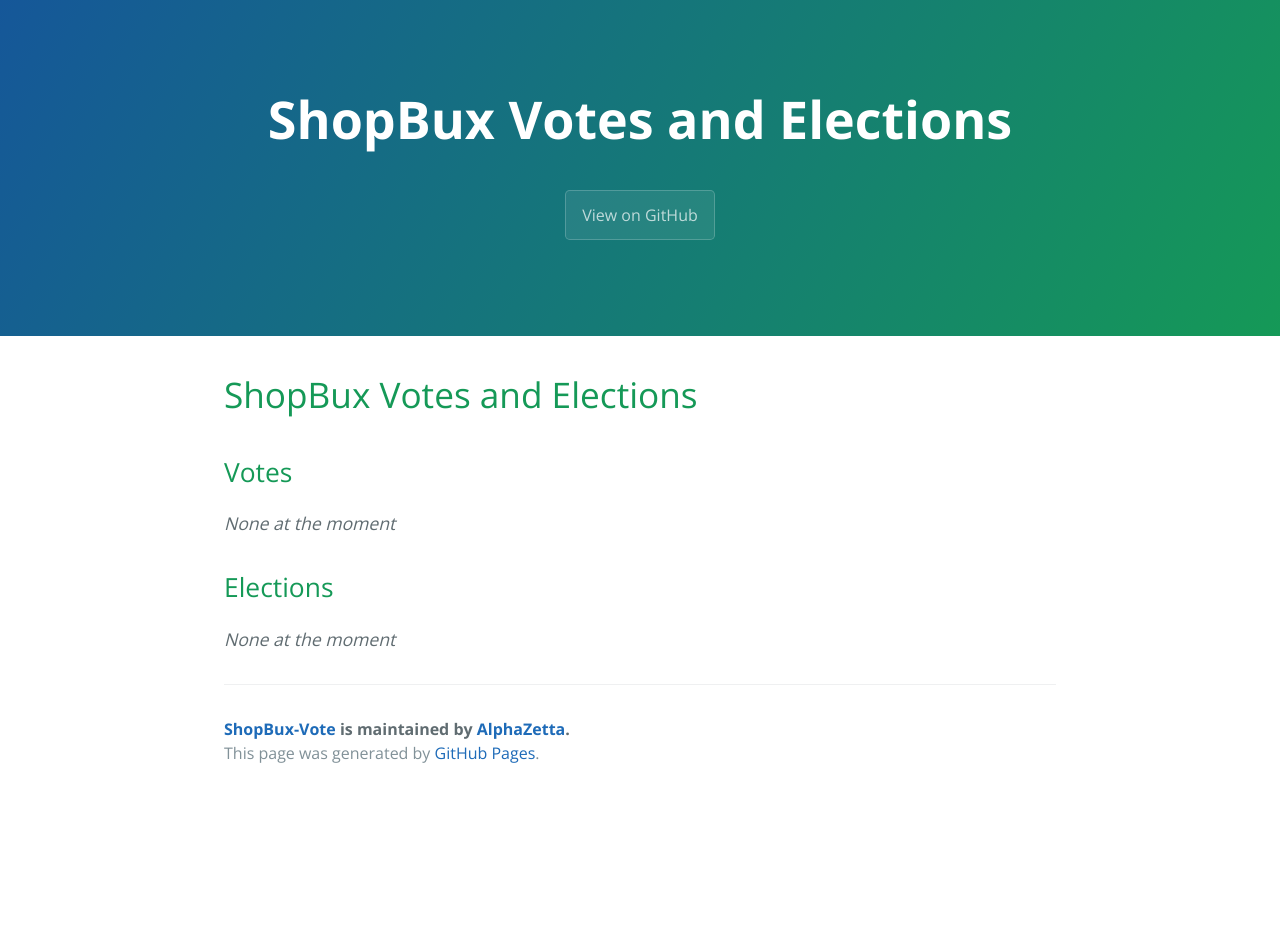
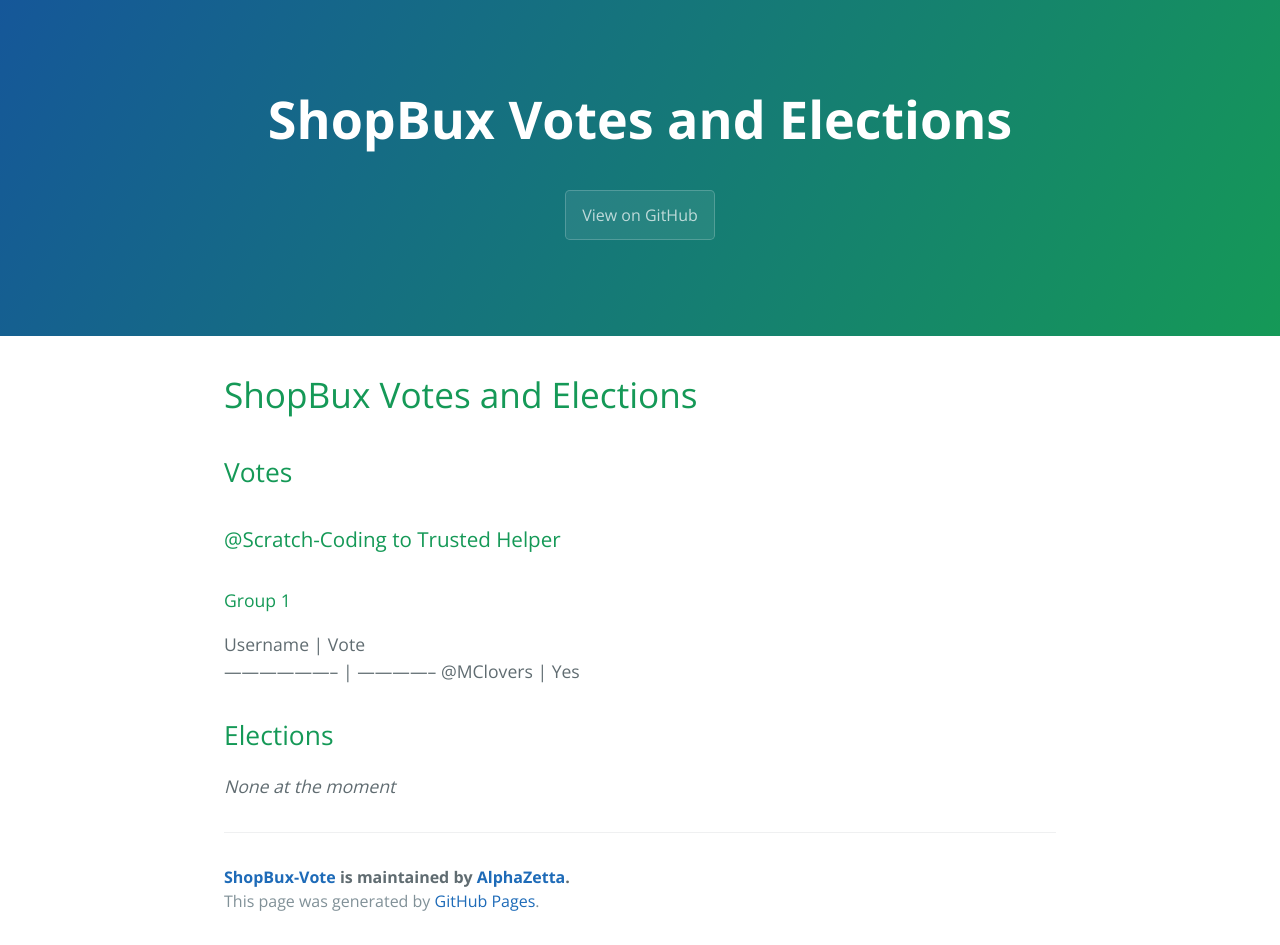
Before and after one commit to AlphaZetta/ShopBux-Vote, a Jekyll site: the page built from index.md, in a window 1280 px wide. Built offline with Jekyll 4.4.1, drawn with Linux system fonts in a browser that asks for light colours; the repository's description, which GitHub fills in, is left out; our own code applies the rules of GitHub Pages for plain Markdown files; before the commit the page ends 900 px from its top, so only the background shows below that.

Commit message:
Update index.md

```diff
--- a/index.md
+++ b/index.md
@@ -6,7 +6,12 @@ layout: default
 
 ## Votes
 
-*None at the moment*
+### @Scratch-Coding to Trusted Helper
+
+#### Group 1
+Username       | Vote
+-------------------- | --------------
+@MClovers             | Yes
 
 ## Elections
 
```
